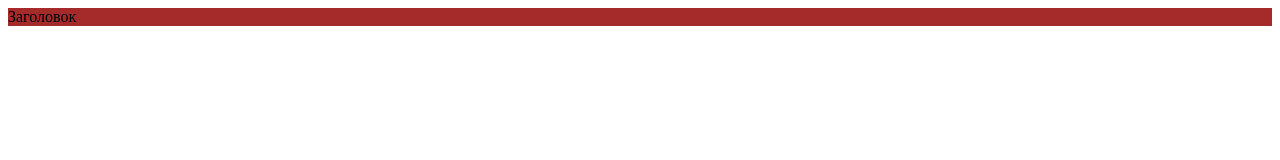
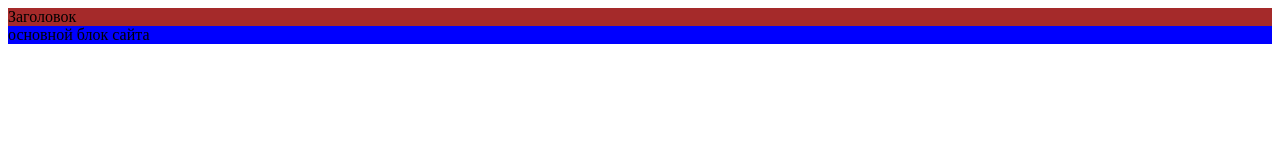
Before and after one commit to LionDrago/-_-_-, a plain HTML site: page index.html in a window 1280 px wide. Drawn offline with Linux system fonts and the light colour scheme; files whose address does not match are found by name.

Commit message:
Создан основной блок сайта

```diff
--- a/css/style.css
+++ b/css/style.css
@@ -1,3 +1,7 @@
 header {
     background-color: brown;
 }
+
+main {
+    background-color: blue;
+}
--- a/index.html
+++ b/index.html
@@ -8,5 +8,8 @@
 </head>
 <body>
     <header>Заголовок</header>
+    <main>
+        основной блок сайта
+    </main>
 </body>
 </html>
```
